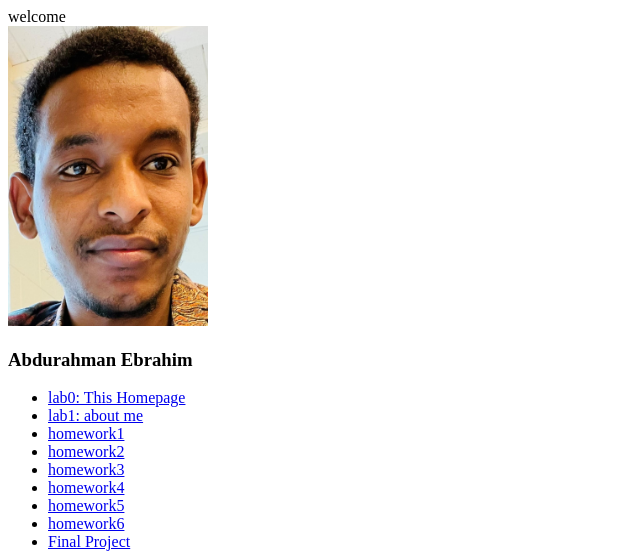
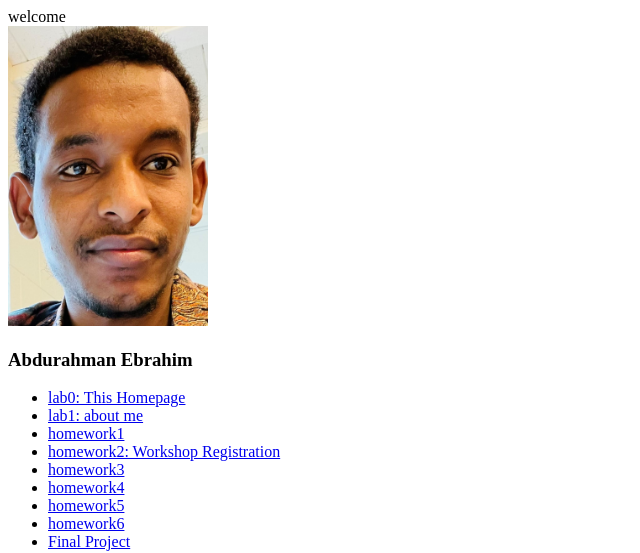
Before and after one commit to abdebra/abdebra.github.io, a plain HTML site: page index.html in a window 1280 px wide. Shown: the top 553 px of the page, without its empty margins (0-640 px from the left). Drawn offline with Linux system fonts and the light colour scheme.

Commit message:
registration

```diff
--- a/index.html
+++ b/index.html
@@ -17,7 +17,7 @@
         <li><a href="index.html">lab0: This Homepage</a></li>
         <li><a href="aboutme.html">lab1: about me </a></li>
         <li><a href="lab3.html">homework1 </a></li>
-        <li><a href="#">homework2 </a></li>
+        <li><a href="workshopRegistration.html">homework2: Workshop Registration </a></li>
         <li><a href="#">homework3 </a></li>
         <li><a href="#">homework4 </a></li>
         <li><a href="#">homework5 </a></li>
```
